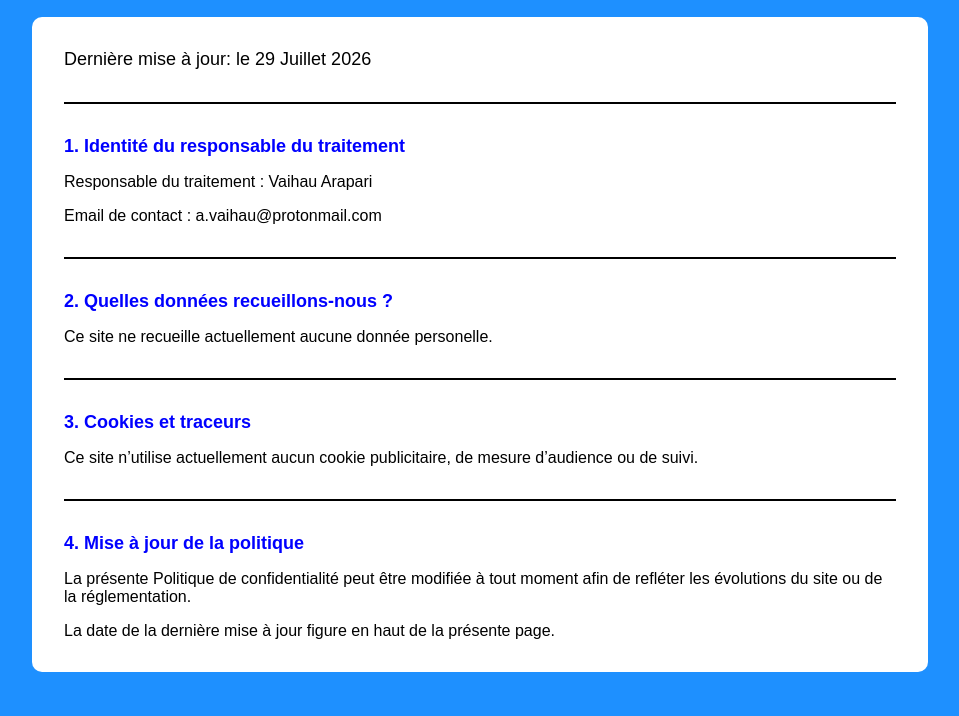
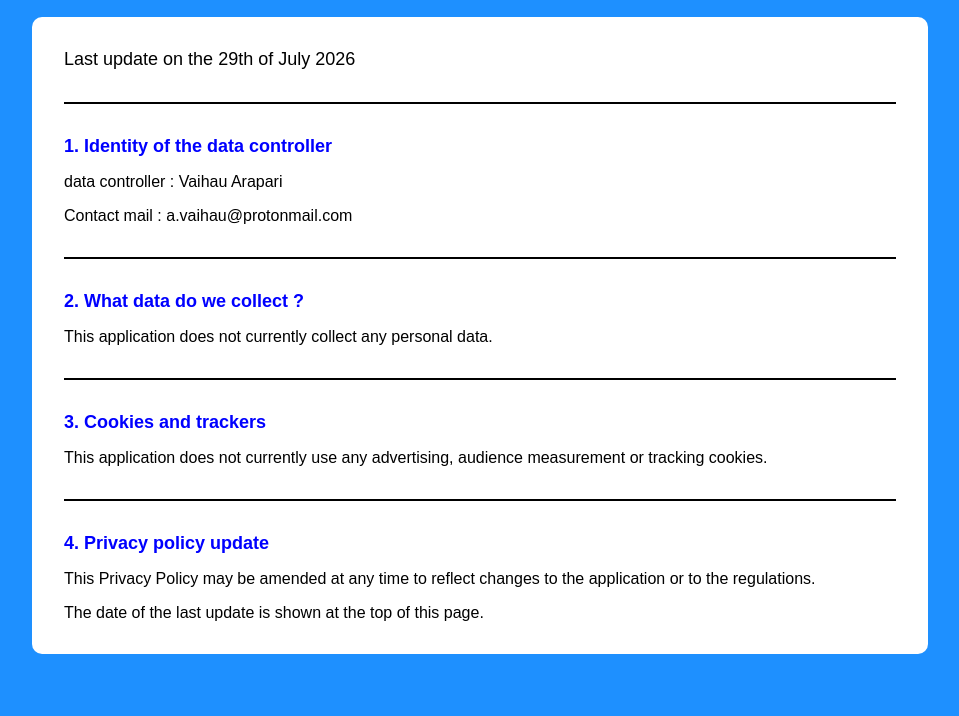
Before and after one commit to Vaihau/my-website, a plain HTML site: page privacy-policies/timesport-policy.html in a window 1280 px wide. Shown: the part 84-800 px from the top of the page, without its empty margins (160-1119 px from the left). Drawn offline with Linux system fonts and the light colour scheme.

Commit message:
Update timesport-policy

```diff
--- a/privacy-policies/timesport-policy.html
+++ b/privacy-policies/timesport-policy.html
@@ -43,31 +43,31 @@
     </style>
 </head>
 <body style = "gap: 2rem;">
-    <p id = "title">Politique de confidentialité</p>
+    <p id = "title">Timesport privacy policy</p>
 
     <div id = "content">
-        <p style = "font-size: large;">Dernière mise à jour: le 29 Juillet 2026</p>
+        <p style = "font-size: large;">Last update on the 29th of July 2026</p>
         <div class = "border"></div>
         <div class = "text-section">
-            <b>1. Identité du responsable du traitement</b>
-            <p>Responsable du traitement : Vaihau Arapari</p>
-            <p>Email de contact : a.vaihau@protonmail.com</p>
+            <b>1. Identity of the data controller</b>
+            <p>data controller : Vaihau Arapari</p>
+            <p>Contact mail : a.vaihau@protonmail.com</p>
         </div>
         <div class = "border"></div>
         <div class = "text-section">
-            <b>2. Quelles données recueillons-nous ?</b>
-            <p>Ce site ne recueille actuellement aucune donnée personelle.</p>
+            <b>2. What data do we collect ?</b>
+            <p>This application does not currently collect any personal data.</p>
         </div>
         <div class = "border"></div>
         <div class = "text-section">
-            <b>3. Cookies et traceurs</b>
-            <p>Ce site n’utilise actuellement aucun cookie publicitaire, de mesure d’audience ou de suivi.</p>
+            <b>3. Cookies and trackers</b>
+            <p>This application does not currently use any advertising, audience measurement or tracking cookies.</p>
         </div>
         <div class = "border"></div>
         <div class = "text-section">
-            <b>4. Mise à jour de la politique</b>
-            <p>La présente Politique de confidentialité peut être modifiée à tout moment afin de refléter les évolutions du site ou de la réglementation.</p>
-            <p>La date de la dernière mise à jour figure en haut de la présente page.</p>
+            <b>4. Privacy policy update</b>
+            <p>This Privacy Policy may be amended at any time to reflect changes to the application or to the regulations.</p>
+            <p>The date of the last update is shown at the top of this page.</p>
         </div>
     </div>
 </body>
```
